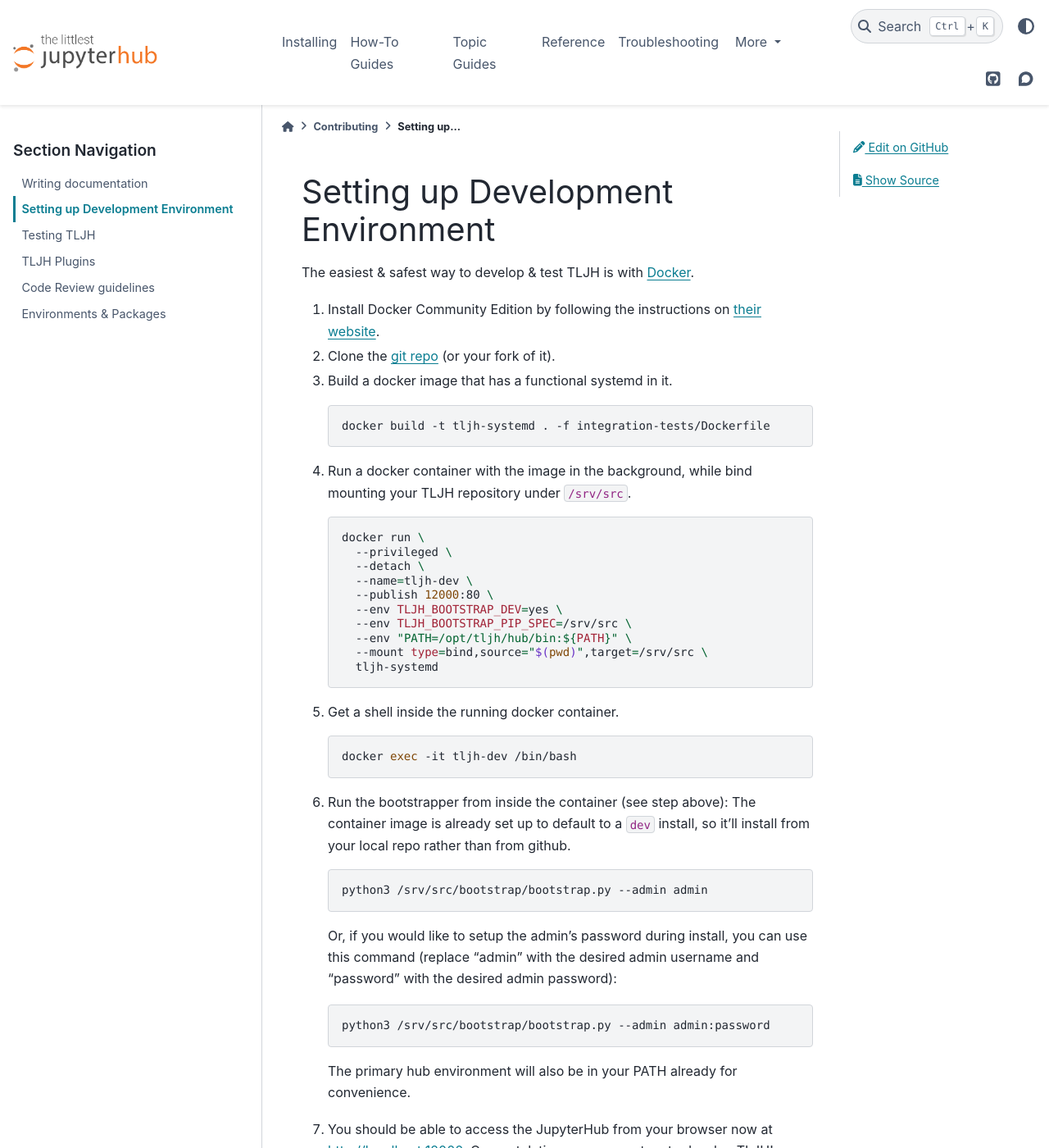
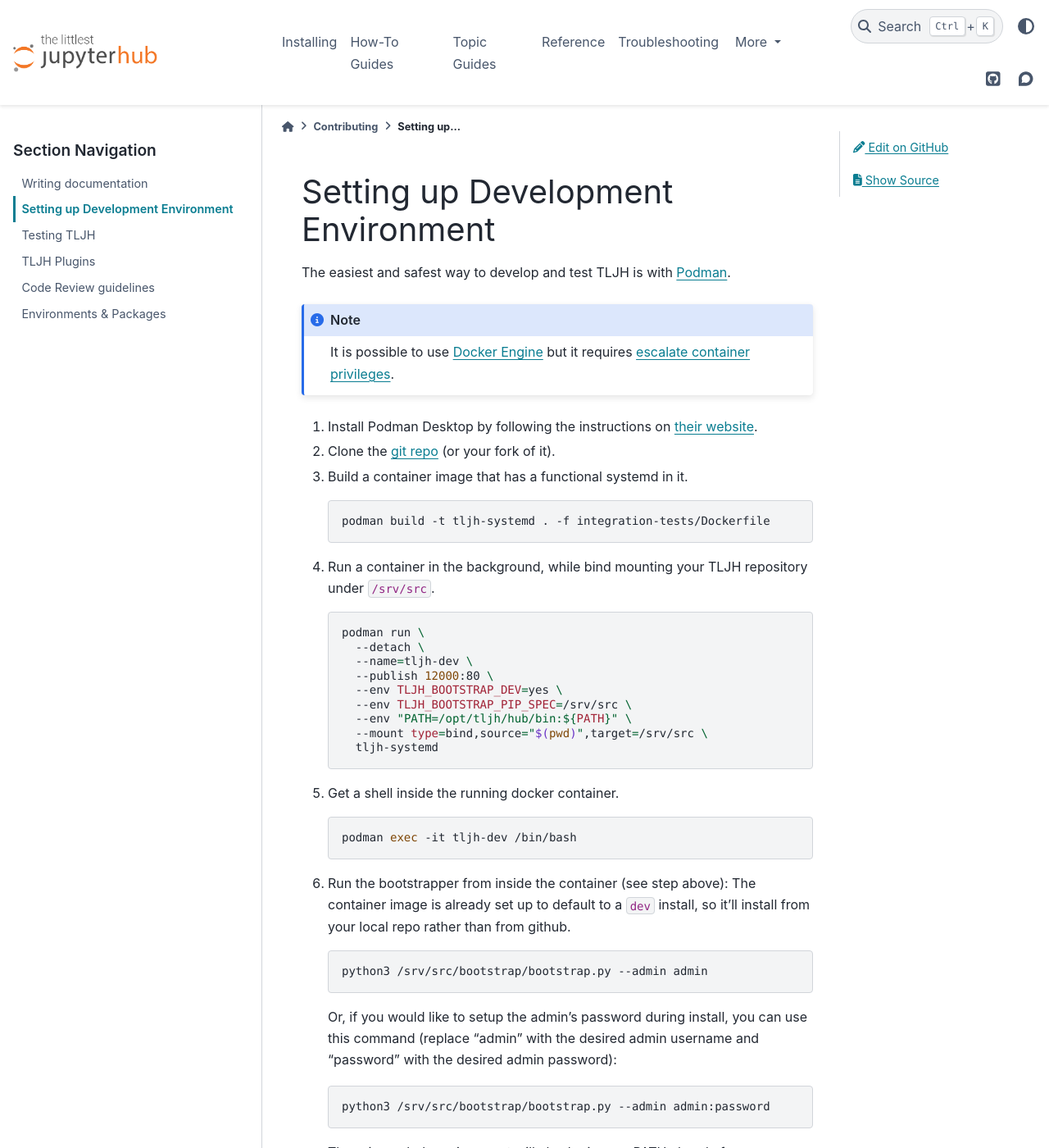
Before and after one commit to jupyterhub/the-littlest-jupyterhub, a Sphinx documentation site: the page built from docs/contributing/dev-setup.md, in a window 1280 px wide and 1400 px high. Shown: the whole window at 82% size. Built offline with Sphinx 7.4.7 and the PyData theme 0.15.4, drawn with Linux system fonts in a browser that asks for light colours.

Commit message:
Recommend Podman for development environment

````diff
--- a/docs/contributing/dev-setup.md
+++ b/docs/contributing/dev-setup.md
@@ -2,25 +2,28 @@
 
 # Setting up Development Environment
 
-The easiest & safest way to develop & test TLJH is with [Docker](https://www.docker.com/).
+The easiest and safest way to develop and test TLJH is with [Podman](https://podman.io/).
 
-1. Install Docker Community Edition by following the instructions on
-   [their website](https://www.docker.com/community-edition).
+:::{note}
+It is possible to use [Docker Engine](https://docs.docker.com/engine/) but it requires [escalate container privileges](https://docs.docker.com/reference/cli/docker/container/run/#privileged).
+:::
+
+1. Install Podman Desktop by following the instructions on
+   [their website](https://podman-desktop.io/).
 
 2. Clone the [git repo](https://github.com/jupyterhub/the-littlest-jupyterhub) (or your fork of it).
 
-3. Build a docker image that has a functional systemd in it.
+3. Build a container image that has a functional systemd in it.
 
    ```bash
-   docker build -t tljh-systemd . -f integration-tests/Dockerfile
+   podman build -t tljh-systemd . -f integration-tests/Dockerfile
    ```
 
-4. Run a docker container with the image in the background, while bind mounting
+4. Run a container in the background, while bind mounting
    your TLJH repository under `/srv/src`.
 
    ```bash
-   docker run \
-     --privileged \
+   podman run \
      --detach \
      --name=tljh-dev \
      --publish 12000:80 \
@@ -34,7 +37,7 @@
 5. Get a shell inside the running docker container.
 
    ```bash
-   docker exec -it tljh-dev /bin/bash
+   podman exec -it tljh-dev /bin/bash
    ```
 
 6. Run the bootstrapper from inside the container (see step above):
````
